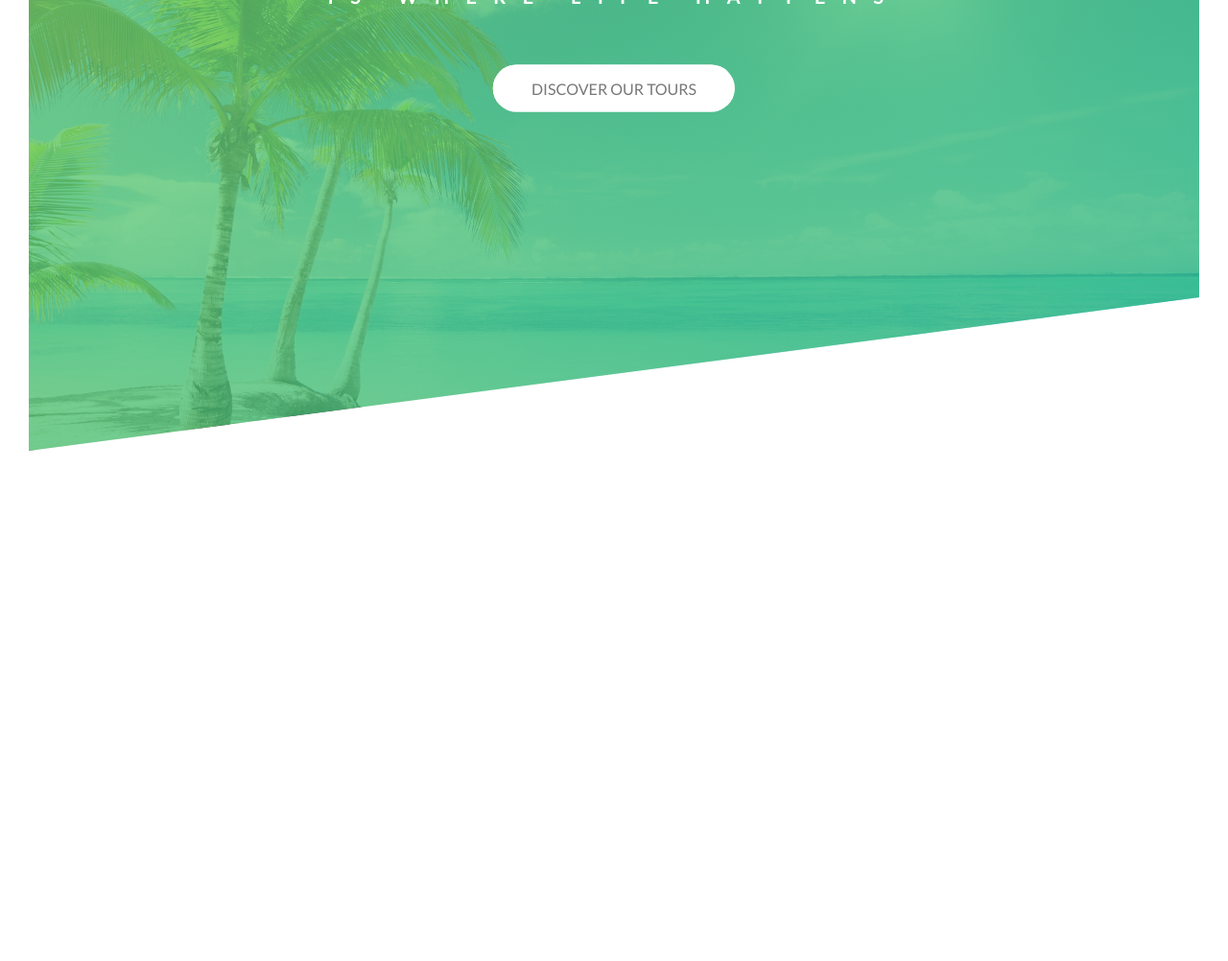
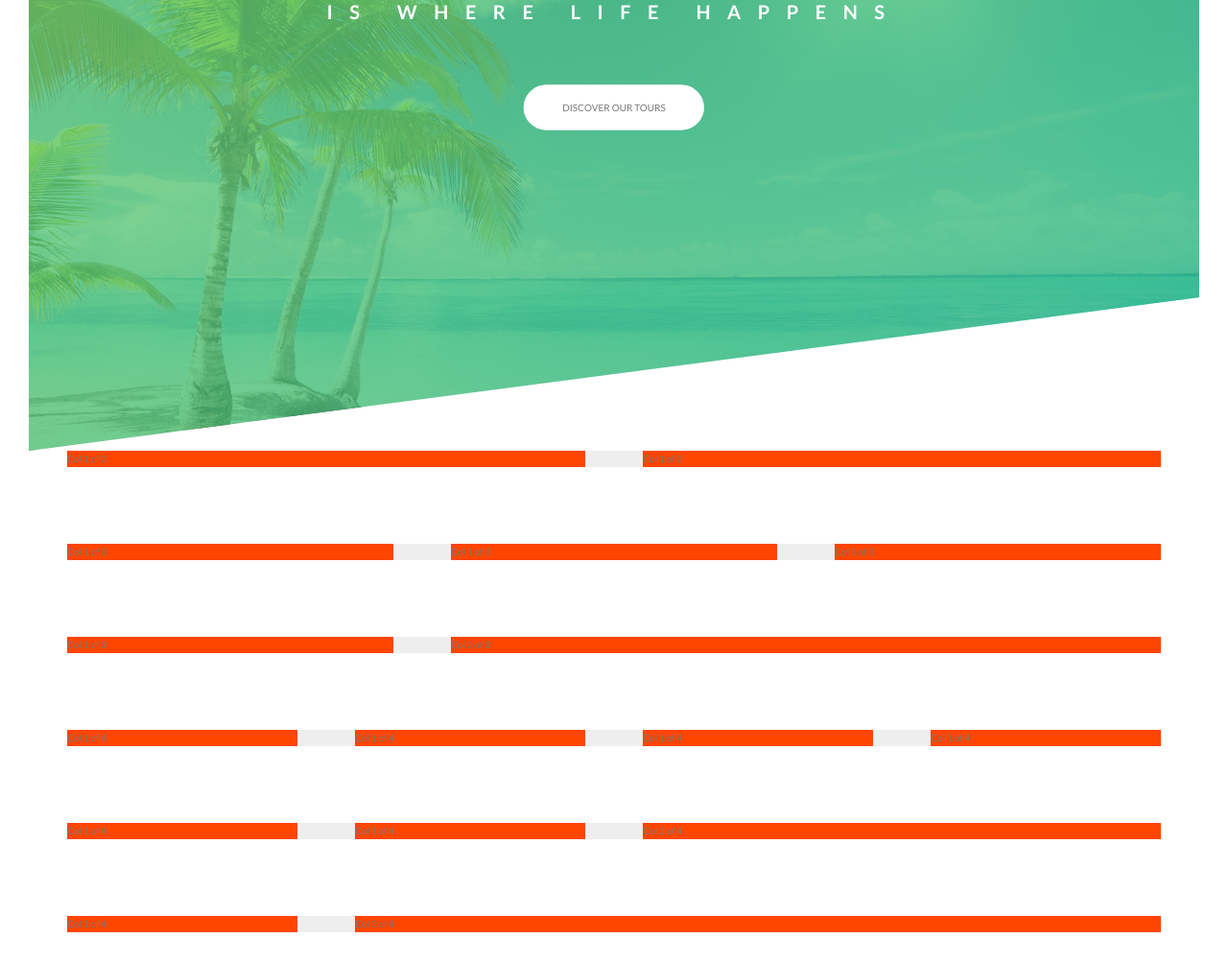
Before and after one commit to Ragnarok99/cssAdvancedTopics, a website: page index.html in a window 1280 px wide. Shown: the part 320-1322 px from the top of the page at 96% size. Before the commit the page ends 820 px from the top, so only its background shows below. Drawn offline with Linux system fonts and the light colour scheme.

Commit message:
create grid system}

```diff
--- a/index.html
+++ b/index.html
@@ -9,26 +9,94 @@
       rel="stylesheet"
     />
 
-    <link rel="stylesheet" href="app.css" />
+    <link rel="stylesheet" href="css/app.css" />
     <title>Document</title>
   </head>
   <body>
-    <header>
-      <div class="logo-box">
-        <img src="images/logo.png" alt="Logo" class="logo" />
+    <header class="header">
+      <div class="header__logo-box">
+        <img src="images/logo.png" alt="Logo" class="header__logo" />
       </div>
-      <div class="text-box">
+      <div class="header__text-box">
         <h1 class="heading-primary">
-          <span class="heading-primary-main">
+          <span class="heading-primary--main">
             Outdoors
           </span>
-          <span class="heading-primary-sub">
+          <span class="heading-primary--sub">
             is where life happens
           </span>
         </h1>
-        <a href="#" class="btn btn-white">Discover our tours</a>
+        <a href="#" class="btn btn--white">Discover our tours</a>
       </div>
     </header>
+
+    <section class="grid-test">
+      <div class="row">
+        <div class="col-1-of-2">
+          Col 1 of 2
+        </div>
+        <div class="col-1-of-2">
+          Col 1 of 2
+        </div>
+      </div>
+
+      <div class="row">
+        <div class="col-1-of-3">
+          Col 1 of 3
+        </div>
+        <div class="col-1-of-3">
+          Col 1 of 3
+        </div>
+        <div class="col-1-of-3">
+          Col 1 of 3
+        </div>
+      </div>
+
+      <div class="row">
+        <div class="col-1-of-3">
+          Col 1 of 3
+        </div>
+        <div class="col-2-of-3">
+          Col 2 of 3
+        </div>
+      </div>
+
+      <div class="row">
+        <div class="col-1-of-4">
+          Col 1 of 4
+        </div>
+        <div class="col-1-of-4">
+          Col 1 of 4
+        </div>
+        <div class="col-1-of-4">
+          Col 1 of 4
+        </div>
+        <div class="col-1-of-4">
+          Col 1 of 4
+        </div>
+      </div>
+
+      <div class="row">
+        <div class="col-1-of-4">
+          Col 1 of 4
+        </div>
+        <div class="col-1-of-4">
+          Col 1 of 4
+        </div>
+        <div class="col-2-of-4">
+          Col 2 of 4
+        </div>
+      </div>
+
+      <div class="row">
+        <div class="col-1-of-4">
+          Col 1 of 4
+        </div>
+        <div class="col-3-of-4">
+          Col 3 of 4
+        </div>
+      </div>
+    </section>
     <script src="app.js"></script>
   </body>
 </html>
--- /dev/null
+++ b/sass/abstracts/_mixins.scss
@@ -0,0 +1,7 @@
+@mixin clearfix {
+  &::after {
+    content: "";
+    display: table;
+    clear: both;
+  }
+}
--- /dev/null
+++ b/sass/abstracts/_variables.scss
@@ -0,0 +1,13 @@
+//COLORS
+$color-primary: #55c57a;
+$color-primary-light: #7ed56f;
+$color-primary-dark: #28b485;
+
+$color-grey-dark: #777;
+$color-white: #ffffff;
+$color-black: #000;
+
+//GRID
+$grid-width: 114rem;
+$gutter-vertical: 8rem;
+$gutter-horizontal: 6rem;
--- /dev/null
+++ b/sass/base/_animations.scss
@@ -0,0 +1,43 @@
+@keyframes moveInLeft {
+  0% {
+    opacity: 0;
+    transform: translateX(-10rem);
+  }
+
+  80% {
+    transform: translateX(2rem);
+  }
+
+  100% {
+    opacity: 1;
+    transform: translateX(0);
+  }
+}
+
+@keyframes moveInRight {
+  0% {
+    opacity: 0;
+    transform: translateX(10rem);
+  }
+
+  80% {
+    transform: translateX(-2rem);
+  }
+
+  100% {
+    opacity: 1;
+    transform: translateX(0);
+  }
+}
+
+@keyframes moveInBottom {
+  0% {
+    opacity: 0;
+    transform: translateY(3rem);
+  }
+
+  100% {
+    opacity: 1;
+    transform: translateY(0);
+  }
+}
--- /dev/null
+++ b/sass/base/_base.scss
@@ -0,0 +1,15 @@
+*,
+*::after,
+*::before {
+  padding: 0;
+  margin: 0;
+  box-sizing: inherit;
+}
+
+html {
+  font-size: 62.5%;
+}
+
+body {
+  box-sizing: border-box;
+}
--- /dev/null
+++ b/sass/base/_typography.scss
@@ -0,0 +1,35 @@
+body {
+  font-family: "Lato", sans-serif;
+  font-weight: 400;
+  /* font-size: 16px; */
+  line-height: 1.7;
+  color: $color-grey-dark;
+  padding: 3rem;
+}
+
+.heading-primary {
+  color: $color-white;
+  text-transform: uppercase;
+  margin-bottom: 6rem;
+
+  backface-visibility: hidden;
+
+  &--main {
+    display: block;
+    font-size: 6rem;
+    font-weight: 400;
+    letter-spacing: 3.5rem;
+    animation-name: moveInLeft;
+    animation-duration: 2s;
+  }
+
+  &--sub {
+    display: block;
+    font-size: 2rem;
+    font-weight: 700;
+    letter-spacing: 1.75rem;
+
+    animation-name: moveInRight;
+    animation-duration: 2s;
+  }
+}
--- /dev/null
+++ b/sass/components/_button.scss
@@ -0,0 +1,53 @@
+.btn {
+  &:link,
+  &:visited {
+    text-transform: uppercase;
+    text-decoration: none;
+    padding: 1.5rem 4rem;
+    display: inline-block;
+    border-radius: 10rem;
+    transition: all 0.2s;
+    position: relative;
+    animation-name: moveInBottom;
+    animation-delay: 2s;
+    animation-fill-mode: backwards;
+    animation-duration: 0.5s;
+  }
+
+  &:hover {
+    transform: translateY(-0.3rem);
+    box-shadow: 0 1rem 2rem rgba($color-black, 0.2);
+
+    &::after {
+      transform: scale(1.2);
+      opacity: 0;
+    }
+  }
+
+  &:active {
+    transform: translateY(-0.1rem);
+    box-shadow: 0 0.5rem 1rem rgba($color-black, 0.2);
+  }
+
+  &--white {
+    background-color: $color-white;
+    color: $color-grey-dark;
+
+    &::after {
+      background-color: $color-white;
+    }
+  }
+
+  &::after {
+    content: "";
+    display: inline-block;
+    height: 100%;
+    width: 100%;
+    border-radius: 10rem;
+    position: absolute;
+    top: 0;
+    left: 0;
+    z-index: -1;
+    transition: all 0.4s;
+  }
+}
--- /dev/null
+++ b/sass/layouts/_grid.scss
@@ -0,0 +1,48 @@
+.row {
+  max-width: $grid-width;
+  background-color: #eeeeee;
+  margin: 0 auto;
+
+  &:not(:last-child) {
+    margin-bottom: $gutter-vertical;
+  }
+  @include clearfix;
+
+  [class^="col-"] {
+    background-color: orangered;
+    float: left;
+
+    &:not(:last-child) {
+      margin-right: $gutter-horizontal;
+    }
+  }
+  .col-1-of-2 {
+    width: calc((100% - #{$gutter-horizontal}) / 2);
+  }
+
+  .col-1-of-3 {
+    width: calc((100% - 2 * #{$gutter-horizontal}) / 3);
+  }
+
+  .col-2-of-3 {
+    width: calc(
+      2 * ((100% - 2 * #{$gutter-horizontal}) / 3) + #{$gutter-horizontal}
+    );
+  }
+
+  .col-1-of-4 {
+    width: calc((100% - 3 * #{$gutter-horizontal}) / 4);
+  }
+
+  .col-2-of-4 {
+    width: calc(
+      2 * ((100% - 3 * #{$gutter-horizontal}) / 4) + #{$gutter-horizontal}
+    );
+  }
+
+  .col-3-of-4 {
+    width: calc(
+      3 * ((100% - 3 * #{$gutter-horizontal}) / 4) + 2 * #{$gutter-horizontal}
+    );
+  }
+}
--- /dev/null
+++ b/sass/layouts/_header.scss
@@ -0,0 +1,31 @@
+.header {
+  height: 95vh;
+  background-image: linear-gradient(
+      to right bottom,
+      rgba($color-primary-light, 0.8),
+      rgba($color-primary-dark, 0.8)
+    ),
+    url(../images/header-background.jpg);
+  background-size: cover;
+  background-position: top;
+  clip-path: polygon(0 0, 100% 0, 100% 75vh, 0 100%);
+  position: relative;
+
+  &__logo-box {
+    position: absolute;
+    top: 4rem;
+    left: 4rem;
+  }
+
+  &__logo {
+    height: 10rem;
+  }
+
+  &__text-box {
+    position: absolute;
+    top: 40%;
+    left: 50%;
+    transform: translate(-50%, -50%);
+    text-align: center;
+  }
+}
--- /dev/null
+++ b/sass/main.scss
@@ -0,0 +1,15 @@
+@import "abstracts/functions";
+@import "abstracts/mixins";
+@import "abstracts/variables";
+
+@import "base/animations";
+@import "base/base";
+@import "base/typography";
+@import "base/utilities";
+
+@import "components/button";
+
+@import "layouts/header";
+@import "layouts/grid";
+
+@import "pages/home";
```
Also changed, not shown: package.json (added, +19 -0 lines), app.css (deleted), css/app.css (added), sass/abstracts/_functions.scss (added), sass/base/_utilities.scss (added), sass/pages/_home.scss (added), 2 other files.
